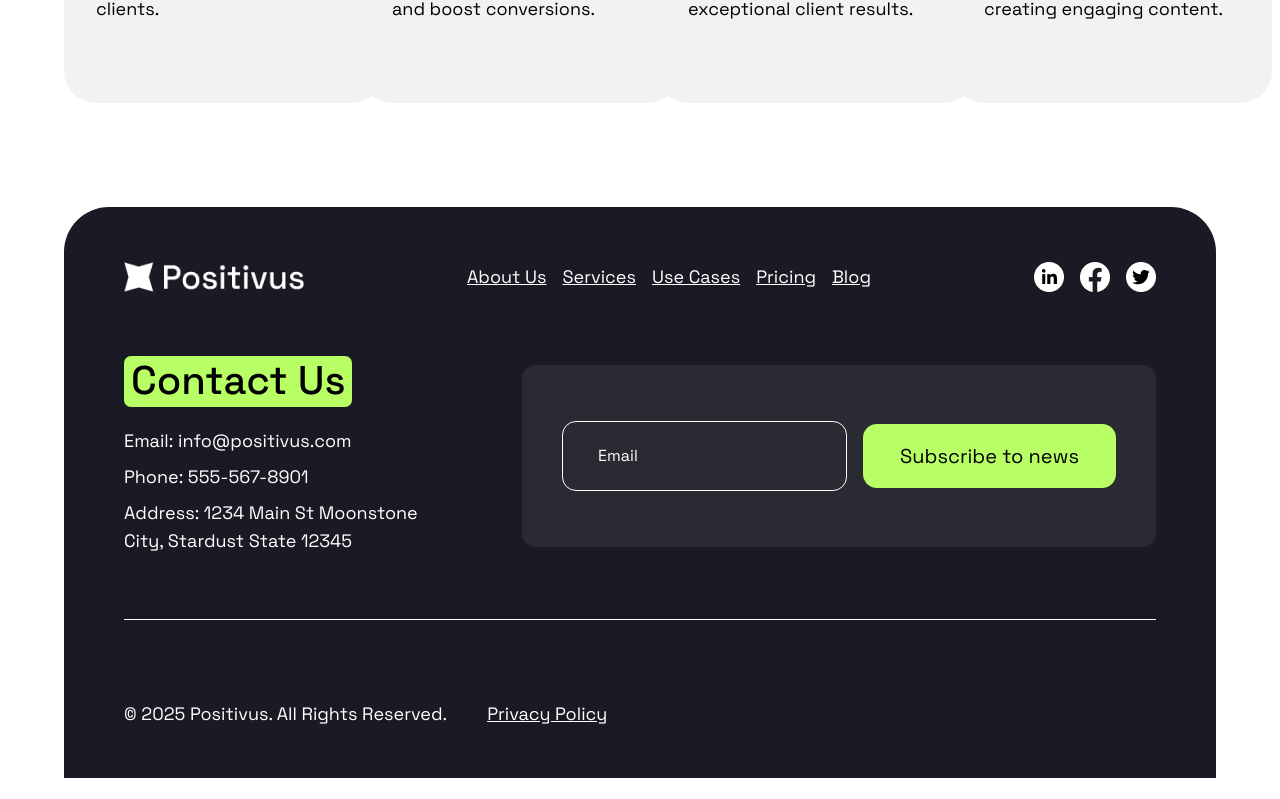
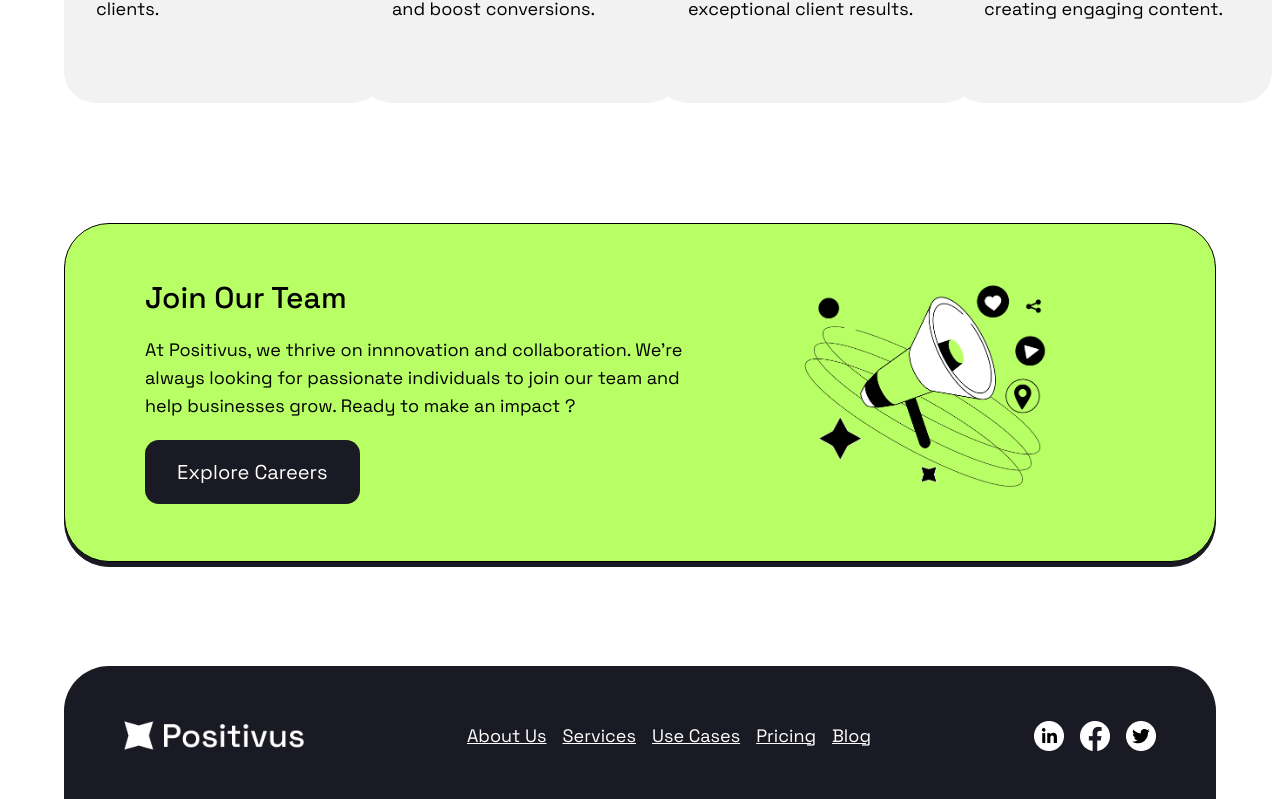
Before and after one commit to hervezossou/positivus-site, a Next.js app: page /about in a window 1280 px wide. Shown: the part 2686-3485 px from the top of the page. Before the commit the page ends 3464 px from the top, so only its background shows below. Built offline with nearby package versions, Linux system fonts and the light colour scheme.

Commit message:
update(AboutPage): added ExploreCareer section

```diff
--- a/app/about/page.tsx
+++ b/app/about/page.tsx
@@ -2,6 +2,7 @@ import { AboutHeroSection } from "@/about/sections/AboutHeroSection"
 import { ImpactNumbersSection } from "@/about/sections/ImpactNumbersSection"
 import { CoreValueSection } from "@/about/sections/CoreValueSection"
 import { AwardSection } from "@/about/sections/AwardSection"
+import { ExploreCareer } from "@/about/sections/ExploreCareer"
 
 export default function Page() {
     return (
@@ -10,6 +11,7 @@ export default function Page() {
             <ImpactNumbersSection />
             <CoreValueSection />
             <AwardSection />
+            <ExploreCareer />
         </>
     )
 }
```
